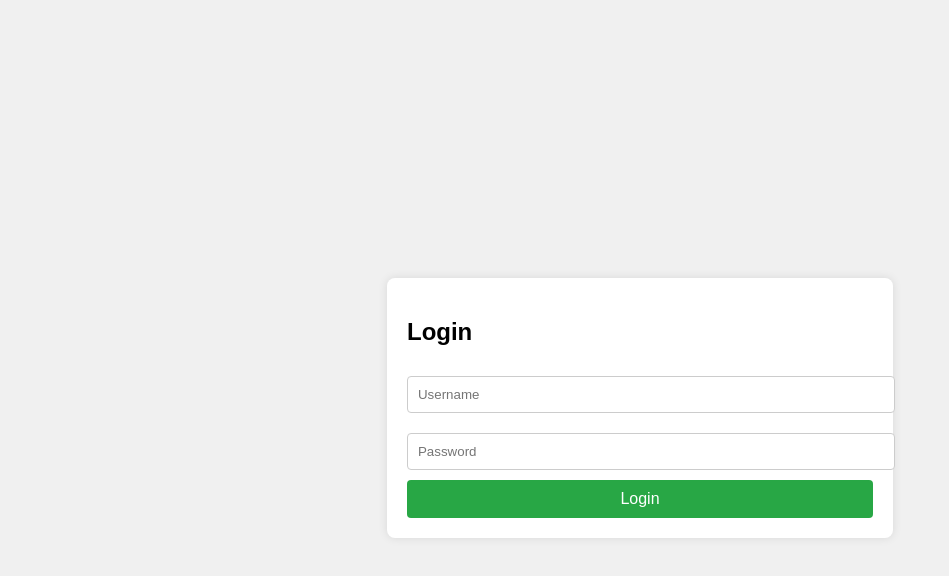
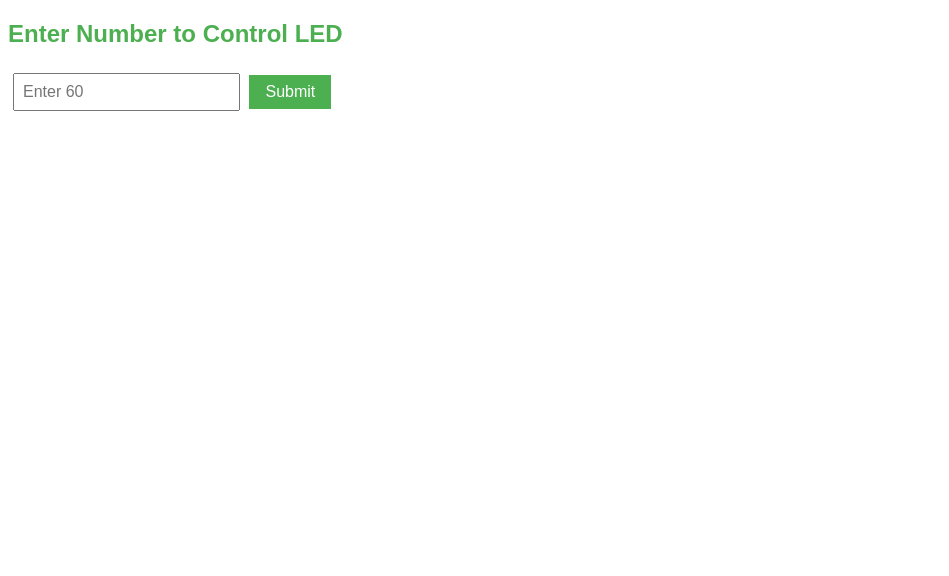
Before and after one commit to Janaajith1000/bit.mp, a plain HTML site: page index.html in a window 1280 px wide. Shown: the whole page, without its empty margins (0-949 px from the left). Drawn offline with Linux system fonts and the light colour scheme.

Commit message:
Update index.html

```diff
--- a/index.html
+++ b/index.html
@@ -1,68 +1,39 @@
 <!DOCTYPE html>
-<html lang="en">
+<html>
 <head>
-    <meta charset="UTF-8">
-    <meta name="viewport" content="width=device-width, initial-scale=1.0">
-    <title>Login Page</title>
+    <title>LED Control</title>
     <style>
         body {
             font-family: Arial, sans-serif;
-            display: flex;
-            justify-content: center;
-            align-items: center;
-            height: 100vh;
-            background-color: #f0f0f0;
         }
-        .login-container {
-            background-color: white;
-            padding: 20px;
-            border-radius: 8px;
-            box-shadow: 0 0 10px rgba(0, 0, 0, 0.1);
+        h2 {
+            color: #4CAF50;
         }
-        .login-container h2 {
-            margin-bottom: 20px;
+        input[type="text"] {
+            padding: 8px;
+            margin: 5px;
+            font-size: 16px;
         }
-        .login-container input {
-            width: 100%;
-            padding: 10px;
-            margin: 10px 0;
-            border: 1px solid #ccc;
-            border-radius: 4px;
-        }
-        .login-container button {
-            width: 100%;
-            padding: 10px;
-            background-color: #28a745;
+        input[type="submit"] {
+            padding: 8px 16px;
+            font-size: 16px;
+            background-color: #4CAF50;
+            color: white;
             border: none;
-            border-radius: 4px;
-            color: white;
-            font-size: 16px;
             cursor: pointer;
         }
-        .login-container button:hover {
-            background-color: #218838;
+        input[type="submit"]:hover {
+            background-color: #45a049;
         }
     </style>
 </head>
 <body>
-    <div class="login-container">
-        <h2>Login</h2>
-        <input type="text" id="username" placeholder="Username" required>
-        <input type="password" id="password" placeholder="Password" required>
-        <button onclick="login()">Login</button>
-    </div>
 
-    <script>
-        function login() {
-            var username = document.getElementById('username').value;
-            var password = document.getElementById('password').value;
+    <h2>Enter Number to Control LED</h2>
+    <form action="/turn_on_led" method="POST">
+        <input type="text" name="number" placeholder="Enter 60" required />
+        <input type="submit" value="Submit" />
+    </form>
 
-            if (username === "janagan" && password === "abcd") {
-                window.location.href = "https://blynk.cloud/dashboard/249646/global/devices/2380929/organization/249646/devices/1113061/dashboard";
-            } else {
-                alert("Invalid username or password");
-            }
-        }
-    </script>
 </body>
 </html>
```
